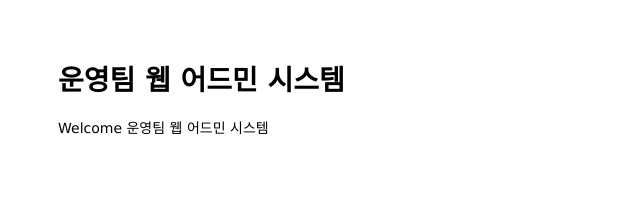
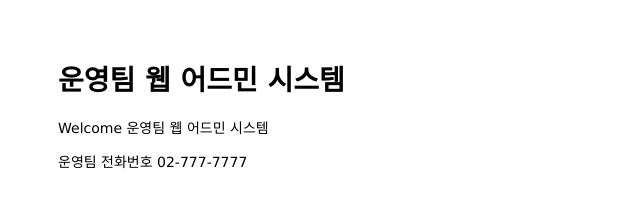
Before and after one commit to Amuk97/mastering-git-github, a website: page public/index.html in a window 1280 px wide. Shown: the whole page, without its empty margins (0-640 px from the left). Drawn offline with Linux system fonts and the light colour scheme.

Commit message:
Add hotline call to main page

```diff
--- a/public/index.html
+++ b/public/index.html
@@ -8,6 +8,9 @@
 <body>
   <h1>운영팀 웹 어드민 시스템</h1>
   <p>Welcome 운영팀 웹 어드민 시스템</p>
+  <p>
+    운영팀 전화번호 02-777-7777
+  </p>
 </body>
 
 </html>
```
